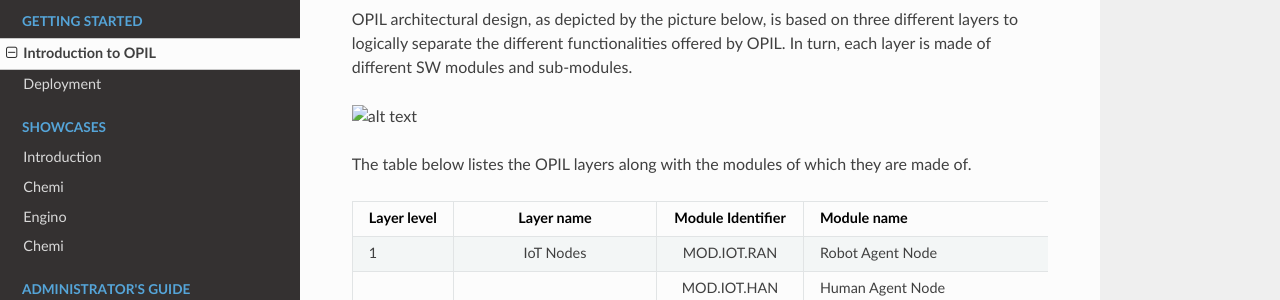
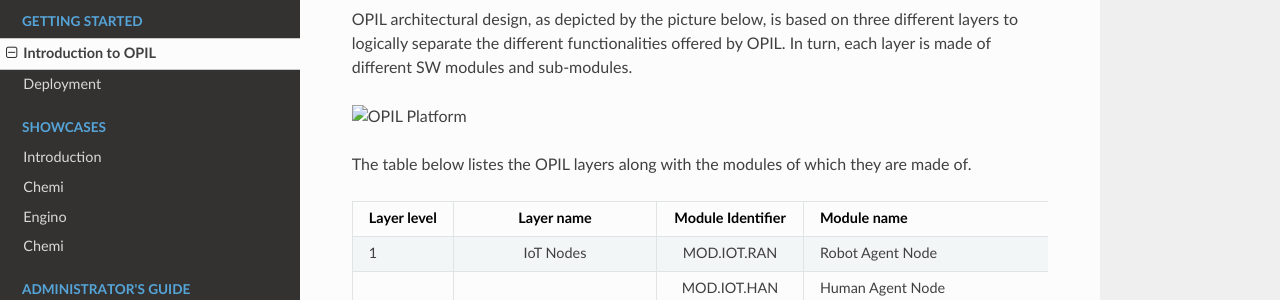
Before and after one commit to opil/documentation, an MkDocs documentation site: the page built from docs/start/index.md, in a window 1280 px wide. Shown: the part 141-441 px from the top of the page. Built offline with MkDocs 1.6.1, drawn with Linux system fonts in a browser that asks for light colours; nearby versions of some CDN libraries.

```diff
--- a/docs/start/index.md
+++ b/docs/start/index.md
@@ -1,7 +1,7 @@
 # Architecture
 OPIL architectural design, as depicted by the picture below, is based on three different layers to logically separate the different functionalities offered by OPIL. In turn, each layer is made of different SW modules and sub-modules.
 
-![alt text](.img/OPIL_v1.png "OPIL platform")
+![OPIL Platform](.img/OPIL_v1.png)
 
 The table below listes the OPIL layers along with the modules of which they are made of.
 
```
